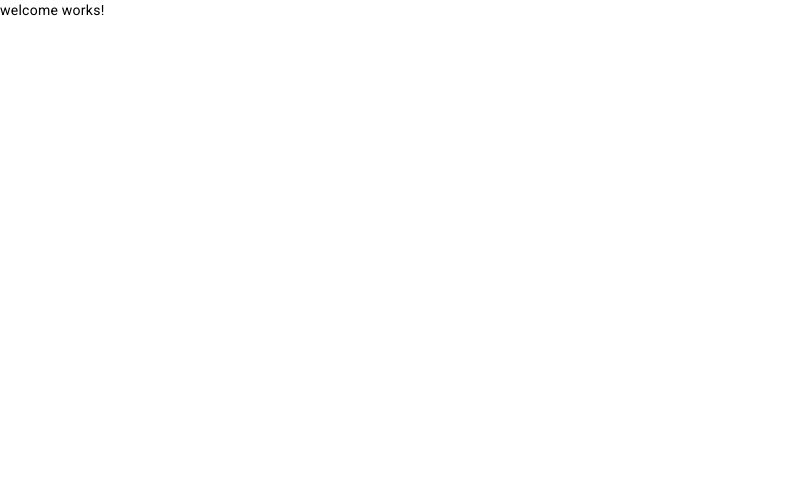
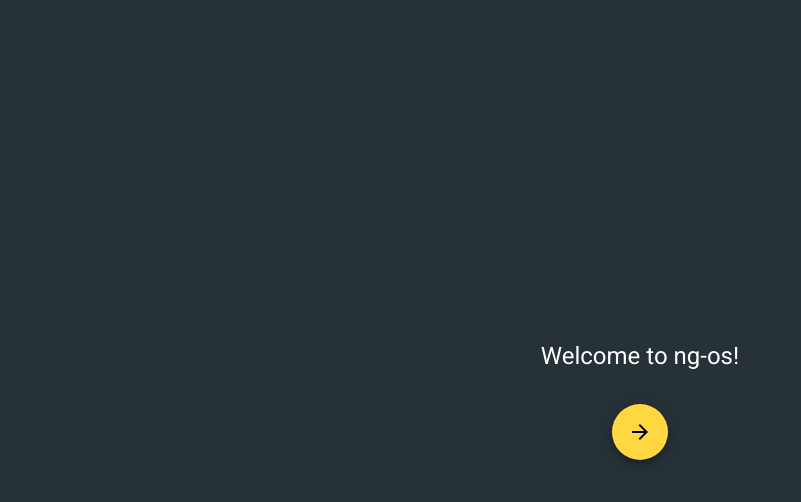
Before and after one commit to axvrma/feature-os, an Angular app: page / in a window 1280 px wide. Shown: the top 502 px of the page, without its empty margins (0-801 px from the left). Built offline with nearby package versions, Linux system fonts and the light colour scheme.

Commit message:
added changes

```diff
--- a/src/app/module/material.module.ts
+++ b/src/app/module/material.module.ts
@@ -6,13 +6,15 @@ import { MatGridListModule } from '@angular/material/grid-list';
 import { MatIconModule } from '@angular/material/icon';
 import { MatButtonModule } from '@angular/material/button';
 import { MatCardModule } from '@angular/material/card';
+import { MatDividerModule } from '@angular/material/divider';
 
 const materialElements = [
   MatSlideToggleModule,
   MatGridListModule,
   MatIconModule,
   MatButtonModule,
-  MatCardModule
+  MatCardModule,
+  MatDividerModule
 ]
 
 @NgModule({
--- a/src/app/welcome/welcome.component.html
+++ b/src/app/welcome/welcome.component.html
@@ -1,3 +1,4 @@
-<p>
-  welcome works!
-</p>
+<h1>Welcome to ng-os!</h1>
+<button mat-fab color="accent" routerLink="/app/launcher/home">
+  <mat-icon fontIcon="arrow_forward"></mat-icon>
+</button>
--- a/src/app/welcome/welcome.component.scss
+++ b/src/app/welcome/welcome.component.scss
@@ -0,0 +1,10 @@
+:host {
+  background-color: #263238;
+  display: flex;
+  justify-content: center;
+  align-items: center;
+  height: 100%;
+  flex-direction: column;
+  color: white;
+  gap: 1rem;
+}
```
